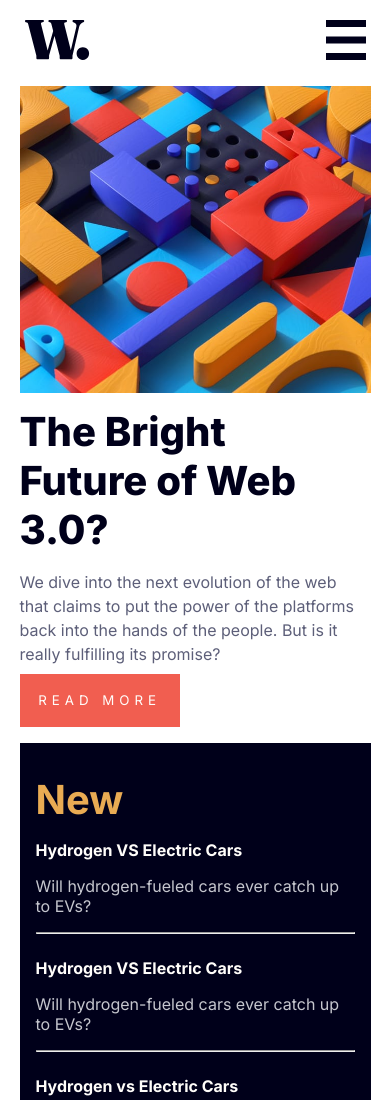
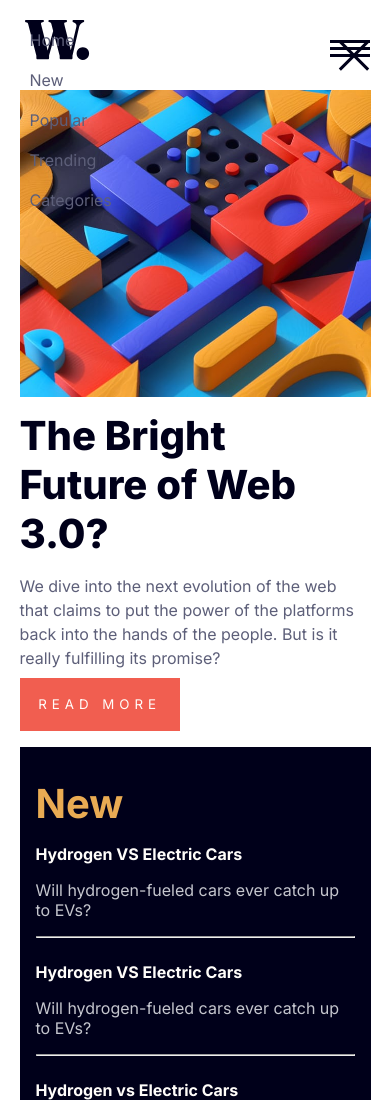
Before and after one commit to Hurmaan-Ahmed-7/News-homepage-FrontendMentor, a plain HTML site: page index.html in a window 390 px wide. Shown: the top 1100 px of the page. Drawn offline with Linux system fonts and the light colour scheme.

Commit message:
menu toggle changes-1

```diff
--- a/index.html
+++ b/index.html
@@ -10,6 +10,7 @@
     <div id="header-body">
       <img src="/assets/images/logo.svg" alt="">
       <img src="/assets/images/icon-menu.svg" alt="" id="menu">
+      <img src="/assets/images/icon-menu-close.svg" alt="" id="close">
     </div>
     <div id="header-content">
       <a href="">Home</a>
--- a/style.css
+++ b/style.css
@@ -29,7 +29,7 @@ body{
 *{
     font-family: 'Inter', sans-serif;
 }
-#menu{
+#menu, #close{
     display: none;
 }
 header{
@@ -150,15 +150,22 @@ footer{
         margin: auto;
     }
     header{
-        display: block;
+        display: flex;
     }
     #header-body{
-        display: flex;
-        justify-content:space-between;
+        /* display: flex; */
+
         margin-bottom: 10px;
     }
     #header-body > * {
         margin: 0 5px 0 5px;
+    }
+    #header-content{
+        display: flex;
+        flex-direction: column;
+    }
+    #header-content > *{
+        margin: 10px;
     }
     #main-body{
         flex-direction: column;
@@ -191,10 +198,16 @@ footer{
     .footer-child{
         margin: 5px;
     }
-    #menu{
+    #close, #menu{
+        position: absolute;
+        top: 40px;
+        right: 15px;
         display: block;
     }
     #header-content{
-        display: none;
+        position: absolute;
+        /* display: none; */
+        /* min-width: 70%;
+        min-height: 100vh; */
     }
 }
```
